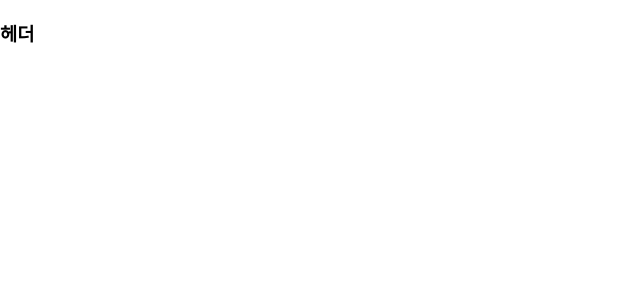
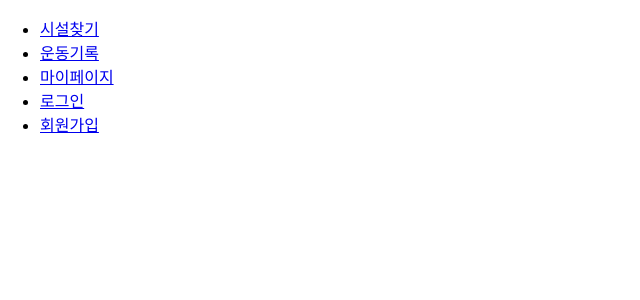
Before and after one commit to ssc1994/ReactProject, a React (Create React App) app: page / in a window 1280 px wide. Shown: the top 300 px of the page, without its empty margins (0-640 px from the left). Built offline with nearby package versions, Linux system fonts and the light colour scheme.

Commit message:
2023.01.26은영커밋 헤더추가

```diff
--- a/src/App.js
+++ b/src/App.js
@@ -7,7 +7,12 @@ const App = ()=> {
   return (
     <Routes>
       <Route element={<Header/>}>
-        <Route path='/' element={<Test/>} />
+        <Route path="/" element={<Test/>} />
+        <Route path="/map" element={<Test/>} />
+        <Route path="/record" element={<Test/>} />
+        <Route path="/mypage" element={<Test/>} />
+        <Route path="/login" element={<Test/>} />
+        <Route path="/join" element={<Test/>} />
 
       </Route>
 
--- a/src/layout/Header.js
+++ b/src/layout/Header.js
@@ -1,10 +1,17 @@
 import { Fragment } from "react"
+import { Link } from "react-router-dom";
 
 const Header = () => {
     return(
-        <Fragment>
-            <h3>헤더</h3>
-        </Fragment>
+        <header id="">
+            <ul>
+                <li><Link to ="/map">시설찾기</Link></li>
+                <li><Link to ="/record">운동기록</Link></li>
+                <li><Link to ="/mypage">마이페이지</Link></li>
+                <li><Link to ="/login">로그인</Link></li>
+                <li><Link to ="/join">회원가입</Link></li>
+            </ul>
+        </header>
     )
 }
 
```
Also changed, not shown: src/layout/Header.module.css (added).
